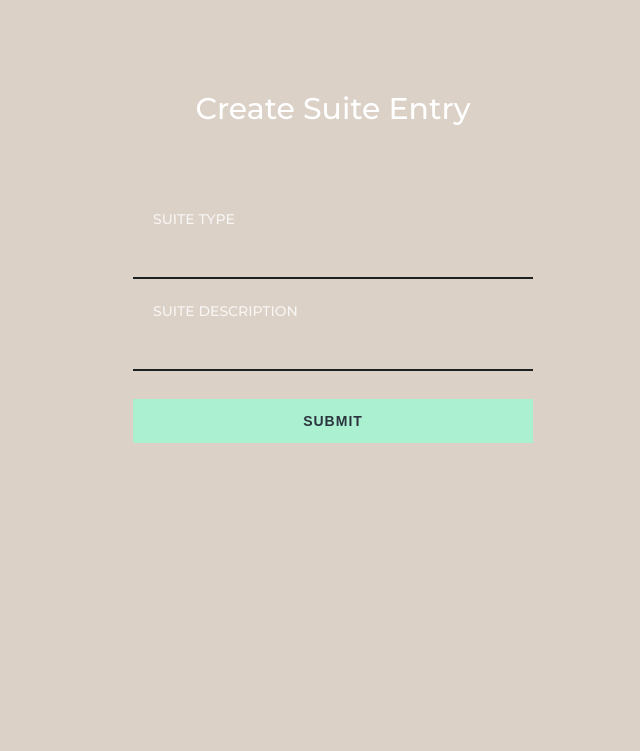
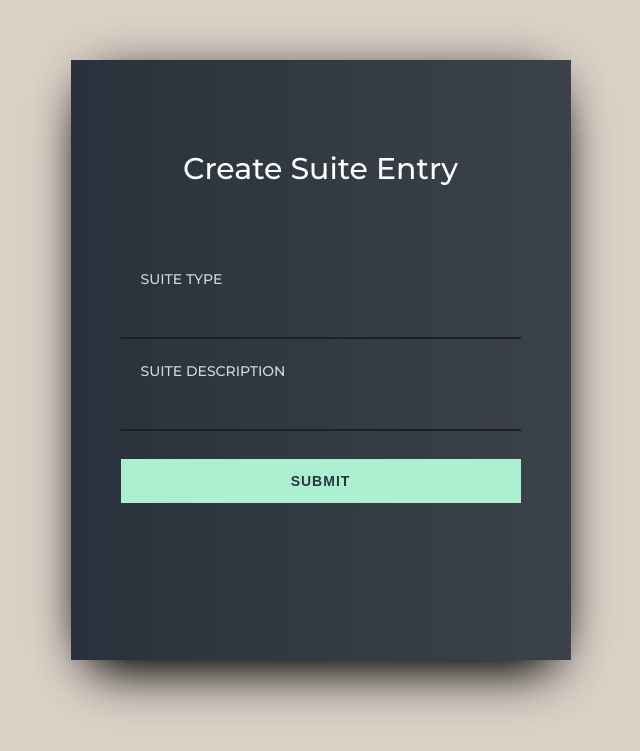
Before and after one commit to Sonicfires2/Housing-Assignment-AI, a PHP site: page /HTML_Interface/CreateSuite.html in a window 1280 px wide. Shown: the top 751 px of the page, without its empty margins (307-947 px from the left). Run offline with PHP 8.4, Linux system fonts and the light colour scheme.

Commit message:
Update form.css

```diff
--- a/Project1/taskB/HTML_Interface/form.css
+++ b/Project1/taskB/HTML_Interface/form.css
@@ -48,6 +48,52 @@ a {
   background: linear-gradient(90deg, #29323c 0%, #3b4249 100%);
   box-shadow: 0px 0px 50px -20px #000;
   margin-bottom: 60px;
+}
+
+.container-create-suite {
+  position: absolute;
+  width: 500px;
+  min-height: 600px;
+  height: fit-content;
+  left: 50%;
+  margin-left: -262.5px;
+  margin-top: 60px;
+  background: linear-gradient(90deg, #29323c 0%, #3b4249 100%);
+  box-shadow: 0px 0px 50px -20px #000;
+  margin-bottom: 60px;
+}
+
+.container-create-suit-shadow {
+  position: absolute;
+  width: 500px;
+  height: 600px;
+  left: 50%;
+  margin-left: -262.5px;
+  margin-top: 60px;
+  box-shadow: 0px 30px 50px -20px #000;
+}
+
+.container-delete-suite {
+  position: absolute;
+  width: 500px;
+  min-height: 400px;
+  height: fit-content;
+  left: 50%;
+  margin-left: -262.5px;
+  margin-top: 60px;
+  background: linear-gradient(90deg, #29323c 0%, #3b4249 100%);
+  box-shadow: 0px 0px 50px -20px #000;
+  margin-bottom: 60px;
+}
+
+.container-delete-suit-shadow {
+  position: absolute;
+  width: 500px;
+  height: 400px;
+  left: 50%;
+  margin-left: -262.5px;
+  margin-top: 60px;
+  box-shadow: 0px 30px 50px -20px #000;
 }
 
 .wrap {
```
